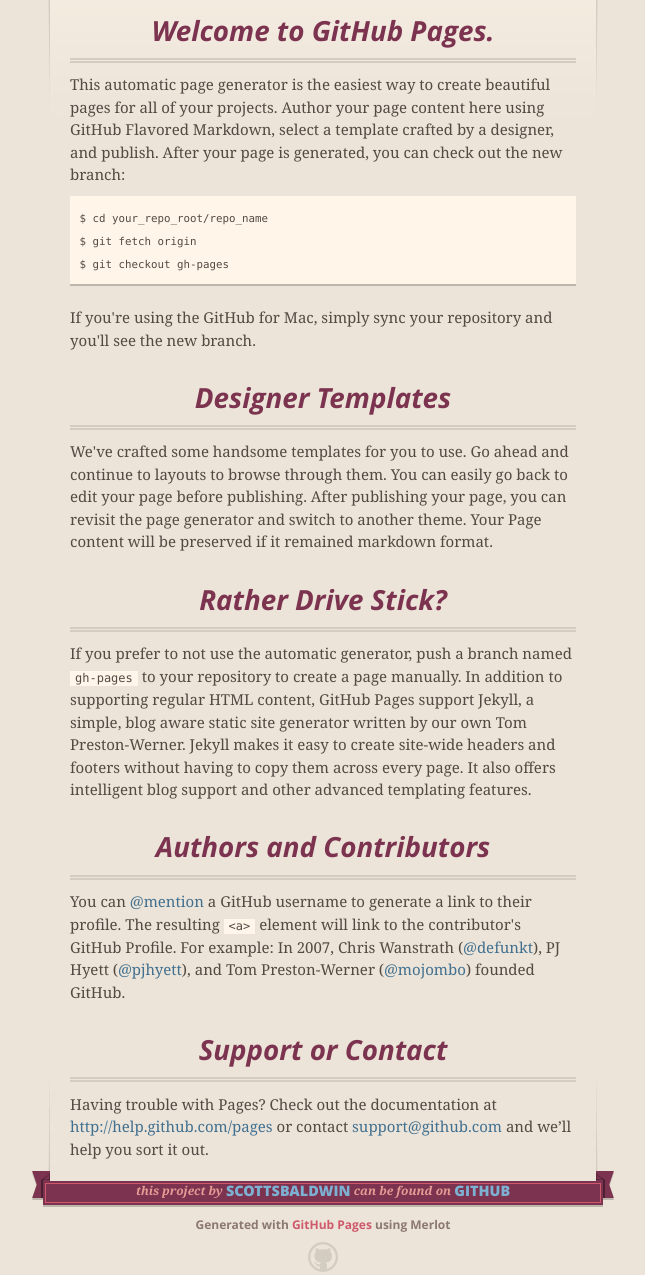
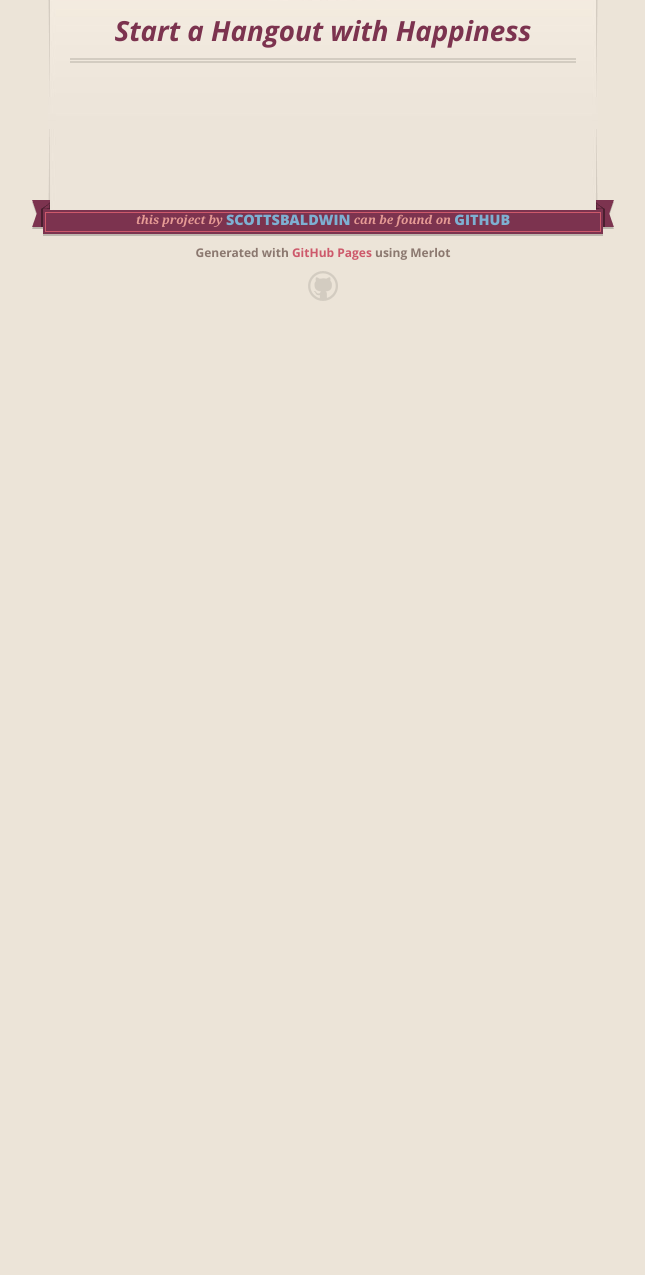
Before and after one commit to scottsbaldwin/hangout_happiness, a plain HTML site: page index.html in a window 1280 px wide. Shown: the part 216-1491 px from the top of the page, without its empty margins (317-962 px from the left). After the commit the page ends 800 px from the top, so only its background shows below. Drawn offline with nearby package versions, Linux system fonts and the light colour scheme.

Commit message:
removing generated stuff

```diff
--- a/index.html
+++ b/index.html
@@ -47,41 +47,12 @@
 
       <section id="main_content">
         <h3>
-<a name="welcome-to-github-pages" class="anchor" href="#welcome-to-github-pages"><span class="octicon octicon-link"></span></a>Welcome to GitHub Pages.</h3>
+<a name="welcome-to-github-pages" class="anchor" href="#welcome-to-github-pages"><span class="octicon octicon-link"></span></a>Start a Hangout with Happiness</h3>
 
 <script src="https://apis.google.com/js/platform.js" async defer></script>
 <div class="g-hangout" data-render="createhangout"
     data-initial_apps="[{ app_id : '251074931162', 'app_type' : 'ROOM_APP' }]">
 </div>
-
-<p>This automatic page generator is the easiest way to create beautiful pages for all of your projects. Author your page content here using GitHub Flavored Markdown, select a template crafted by a designer, and publish. After your page is generated, you can check out the new branch:</p>
-
-<pre><code>$ cd your_repo_root/repo_name
-$ git fetch origin
-$ git checkout gh-pages
-</code></pre>
-
-<p>If you're using the GitHub for Mac, simply sync your repository and you'll see the new branch.</p>
-
-<h3>
-<a name="designer-templates" class="anchor" href="#designer-templates"><span class="octicon octicon-link"></span></a>Designer Templates</h3>
-
-<p>We've crafted some handsome templates for you to use. Go ahead and continue to layouts to browse through them. You can easily go back to edit your page before publishing. After publishing your page, you can revisit the page generator and switch to another theme. Your Page content will be preserved if it remained markdown format.</p>
-
-<h3>
-<a name="rather-drive-stick" class="anchor" href="#rather-drive-stick"><span class="octicon octicon-link"></span></a>Rather Drive Stick?</h3>
-
-<p>If you prefer to not use the automatic generator, push a branch named <code>gh-pages</code> to your repository to create a page manually. In addition to supporting regular HTML content, GitHub Pages support Jekyll, a simple, blog aware static site generator written by our own Tom Preston-Werner. Jekyll makes it easy to create site-wide headers and footers without having to copy them across every page. It also offers intelligent blog support and other advanced templating features.</p>
-
-<h3>
-<a name="authors-and-contributors" class="anchor" href="#authors-and-contributors"><span class="octicon octicon-link"></span></a>Authors and Contributors</h3>
-
-<p>You can <a href="https://github.com/blog/821" class="user-mention">@mention</a> a GitHub username to generate a link to their profile. The resulting <code>&lt;a&gt;</code> element will link to the contributor's GitHub Profile. For example: In 2007, Chris Wanstrath (<a href="https://github.com/defunkt" class="user-mention">@defunkt</a>), PJ Hyett (<a href="https://github.com/pjhyett" class="user-mention">@pjhyett</a>), and Tom Preston-Werner (<a href="https://github.com/mojombo" class="user-mention">@mojombo</a>) founded GitHub.</p>
-
-<h3>
-<a name="support-or-contact" class="anchor" href="#support-or-contact"><span class="octicon octicon-link"></span></a>Support or Contact</h3>
-
-<p>Having trouble with Pages? Check out the documentation at <a href="http://help.github.com/pages">http://help.github.com/pages</a> or contact <a href="mailto:support@github.com">support@github.com</a> and we’ll help you sort it out.</p>
       </section>
 
       <footer>
```
